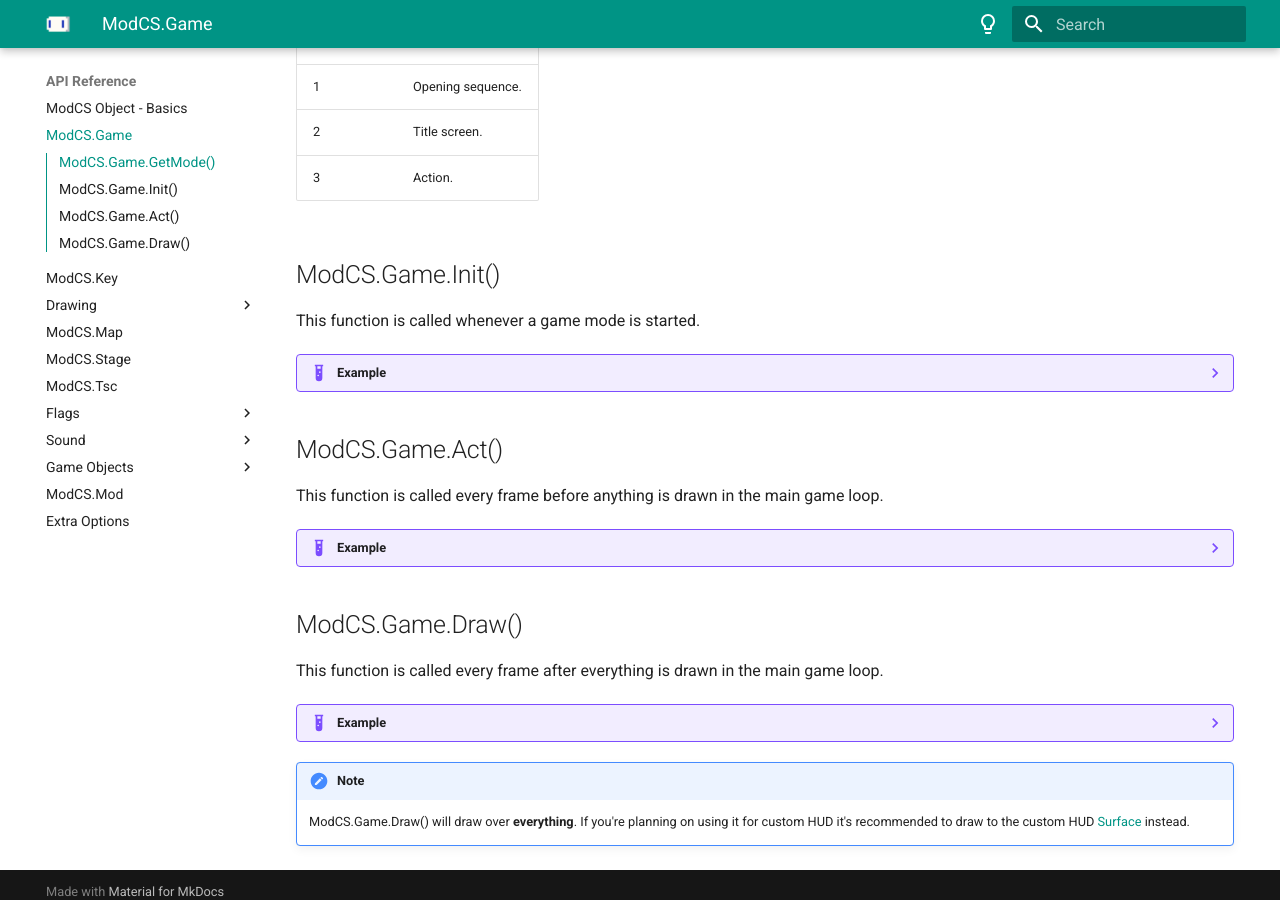
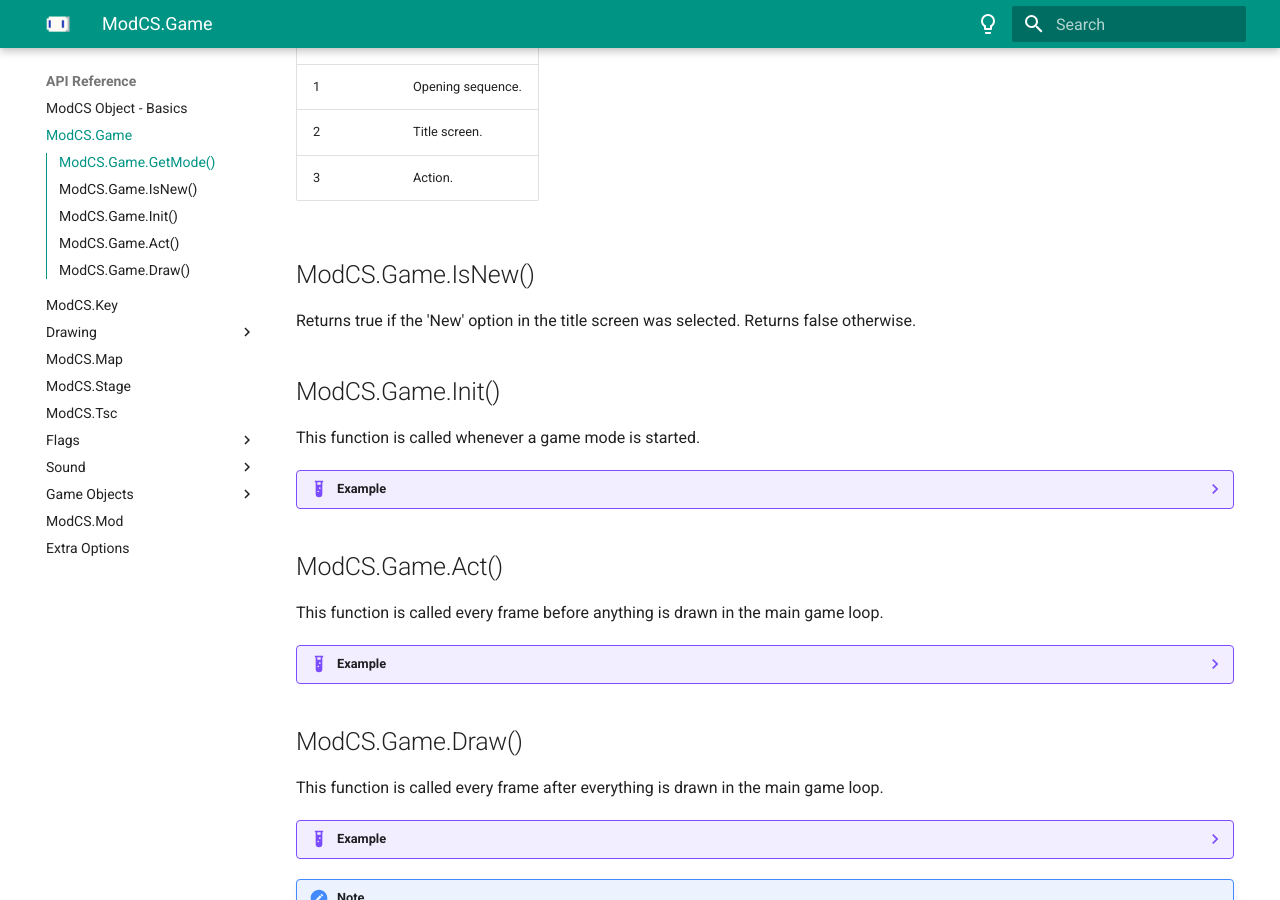
Before and after one commit to modcavestory/modcavestory.github.io, an MkDocs documentation site: the page built from docs/api/game.md, in a window 1280 px wide and 900 px high, scrolled down 645 px. Built offline with MkDocs 1.6.1 and Material for MkDocs 9.7.7, drawn with Linux system fonts in a browser that asks for light colours.

Commit message:
update fucker shitter

```diff
--- a/docs/api/game.md
+++ b/docs/api/game.md
@@ -22,6 +22,10 @@ Return a number that represents the current game mode.
 | 1     | Opening sequence. |
 | 2     | Title screen.     |
 | 3     | Action.           |
+
+## ModCS.Game.IsNew()
+
+Returns true if the 'New' option in the title screen was selected. Returns false otherwise.
 
 ## ModCS.Game.Init()
 
```
